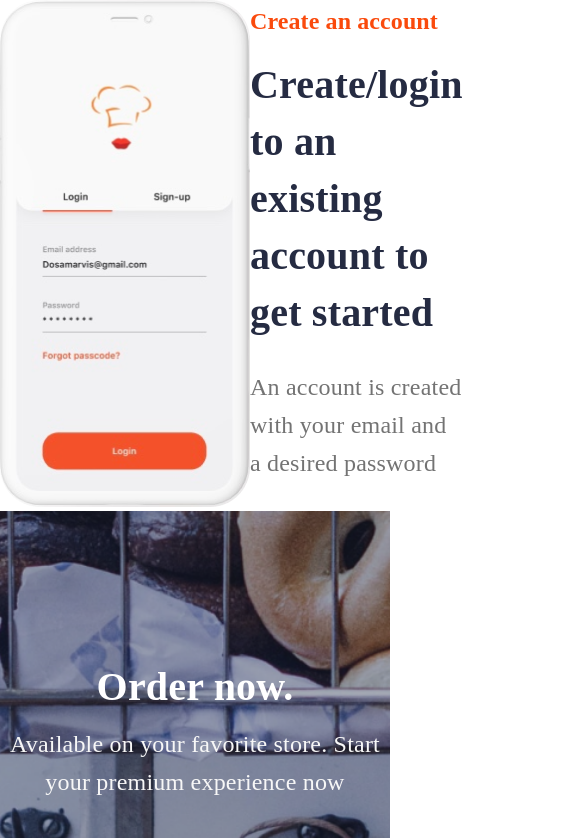
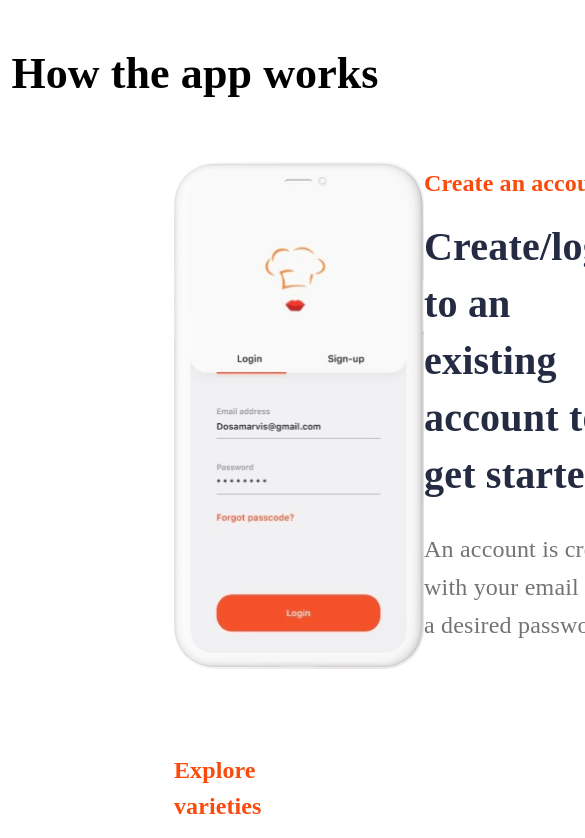
Before and after one commit to 1991dorofeev/First_page, a plain HTML site: page index.html in a window 390 px wide. Shown: the part 1010-1848 px from the top of the page, 585 px wide, since content can reach past the window. Drawn offline with Linux system fonts and the light colour scheme.

Commit message:
added mobile section, mobile_title_head

```diff
--- a/assets/css/style.css
+++ b/assets/css/style.css
@@ -1,7 +1,14 @@
+:root {
+    --primmary-title-color: #FA4A0C;
+    --second-title-color: #252B42;
+    --text-color: #737373;
+    --primari-size-font: 16px;
+}
+
 *{
     margin: 0;
     padding: 0;
-    font-size: 16px;
+    font-size: var(--primari-size-font);
     font-weight: 400;
     box-sizing: border-box;
 }
@@ -129,7 +136,21 @@ button {
     display: flex;
     justify-content: space-between;
     align-items: center;
-    /*margin-top: 142px;*/
+    margin: 0 174px;
+    margin-top: 70px;
+    margin-bottom: 79px;
+}
+
+.mobile_title_head {
+    font-family: Poppins;
+    font-style: normal;
+    font-weight: 600;
+    font-size: 44px;
+    line-height: 36px;
+    letter-spacing: 0.1px;
+    text-align: center;
+    color: #000000;
+    margin-top: 56px;
 }
 
 .mobile_head {
--- a/index.html
+++ b/index.html
@@ -33,6 +33,7 @@
             </div>
         </section>
         <section class="container">
+            <h2 class="mobile_title_head">How the app works</h2>
             <div class="mobile">
                 <div>
                     <img src="./assets/img/1.png" alt="phone">
@@ -43,6 +44,20 @@
                         account to get started</h3>
                     <p class="mobile_text">An account is created with your email
                         and a desired password</p>
+                </div>
+            </div>
+        </section>
+        <section class="container">
+            <div class="mobile">
+                <div>
+                    <p class="mobile_head">Explore varieties</p>
+                    <h3 class="mobile_title">Shop for your favorites
+                        meal as e dey hot.</h3>
+                    <p class="mobile_text">Shop for your favorite meals or drinks
+                        and enjoy while doing it.</p>
+                </div>
+                <div>
+                    <img src="./assets/img/2.png" alt="phone">
                 </div>
             </div>
         </section>
```
